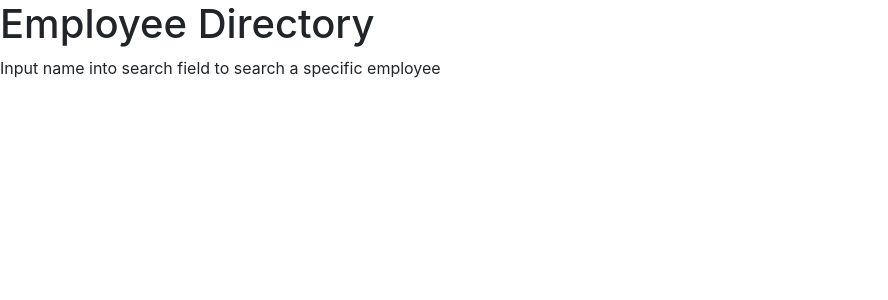
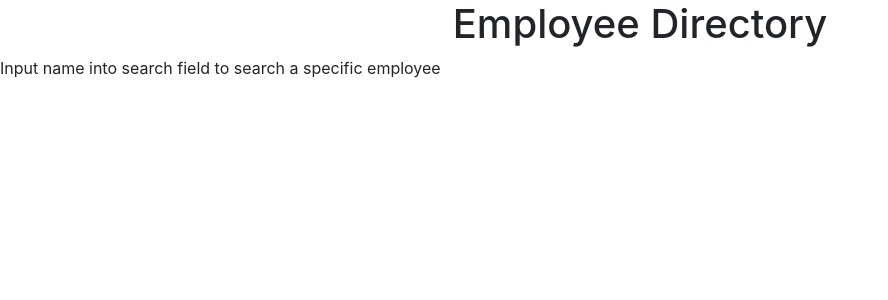
Before and after one commit to JakeMelville/User-directory, a React (Create React App) app: page / in a window 1280 px wide. Shown: the top 300 px of the page, without its empty margins (0-888 px from the left). Built offline with nearby package versions, Linux system fonts and the light colour scheme.

Commit message:
created API.js and added random user query string

```diff
--- a/src/components/Header/index.jsx
+++ b/src/components/Header/index.jsx
@@ -5,7 +5,7 @@ function Header() {
     return (
         <div>
             <header>
-                <h1>Employee Directory</h1>
+                <h1 class='text-center'>Employee Directory</h1>
                 <p>Input name into search field to search a specific employee</p>
             </header>
         </div>
```
Also changed, not shown: src/utils/API.js (added, +7 -0 lines).
